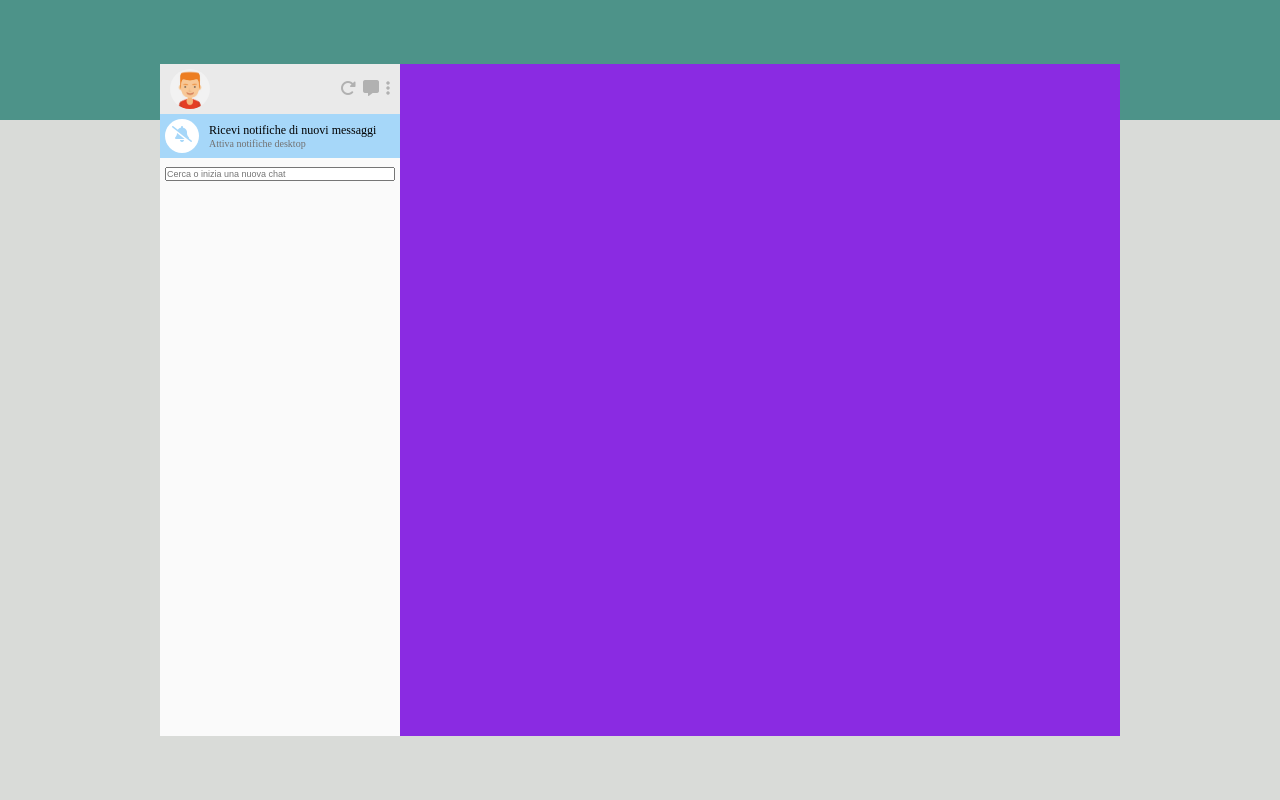
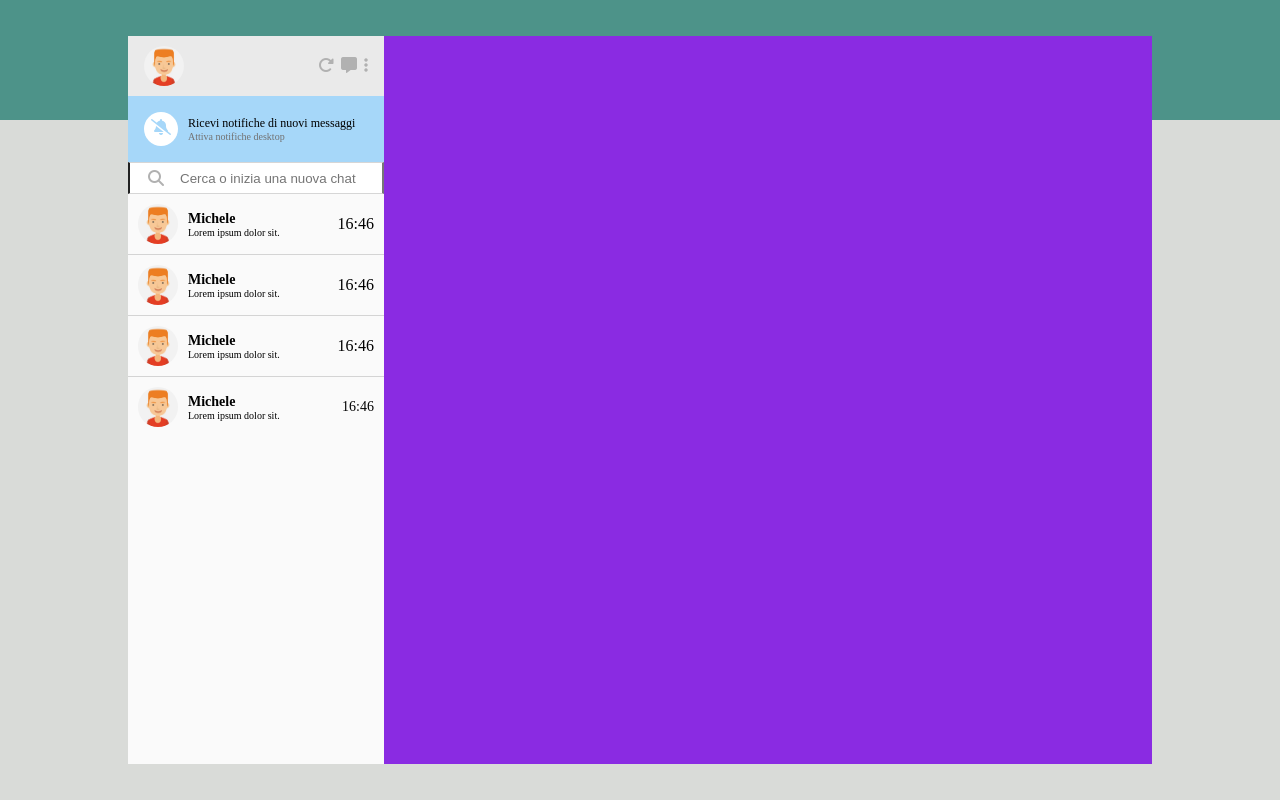
Before and after one commit to Jasczlv/html-css-boolzapp, a plain HTML site: page index.html in a window 1280 px wide. Drawn offline with Linux system fonts and the light colour scheme.

Commit message:
ADD fine barra laterale

```diff
--- a/css/style.css
+++ b/css/style.css
@@ -21,6 +21,10 @@ ol {
 
 .d-none {
     display: none;
+}
+
+.d-block {
+    display: block;
 }
 
 .bg-black {
@@ -167,12 +171,10 @@ nav.bg-blue {
     /* sidebar */
 
     .sidebar-user-profile .bg.row {
-        padding: 5px 10px;
+        padding: 10px 16px;
         align-items: center;
         justify-content: space-between;
     }
-
-
 
     .sidebar .sidebar-user-profile .bg {
         background-color: #eaeaea;
@@ -180,6 +182,8 @@ nav.bg-blue {
 
 
     .avatar {
+        flex-shrink: 0;
+        flex-grow: 0;
         height: 40px;
         aspect-ratio: 1;
         border-radius: 25px;
@@ -190,11 +194,11 @@ nav.bg-blue {
 @media screen and (min-width: 992px) {
 
     .bg-main {
-        padding: 5% 0;
+        padding: 36px 0;
     }
 
     .main-section {
-        max-width: 75%;
+        max-width: 80%;
         margin: 0 auto;
     }
 
@@ -226,7 +230,7 @@ nav.bg-blue {
     /* attiva notifiche */
 
     .attiva-notifiche{
-        padding: 5px;
+        padding: 16px;
         align-items: center;
         background-color: #a6d7f9;
     }
@@ -259,14 +263,73 @@ nav.bg-blue {
     /* sidebar search */
 
     .search-contacts {
-        padding: 5px;
+        display: flex;
+    }
+
+    .search-contacts {
+        display: block;
+    }
+
+    .search-contacts .bg {
+        position: relative;
     }
 
     .search-contacts input {
         width: 100%;
-        font-size: 9px;
+        height: 32px;
+        background-color: white;
+        border-top: 1px solid #d6d6d6;
+        border-bottom: 1px solid #d6d6d6;
+        outline: none;
+        padding-left: 50px;
+        padding-right: 10px;
     }
 
+    .fa-magnifying-glass {
+        position: absolute;
+        top: 50%;
+        left: 20px;
+        color: #b1b1b1;
+        transform: translateY(-50%);
+        pointer-events: none;
+        font-size: 16px;
+    }
+
+    /* chat preview */
+
+    .chat-preview {
+        flex-grow: 1;
+    }
+
+    .contact {
+        padding: 10px;
+    }
+
+    .contact-name {
+        font-size: 14px;
+    }
+
+    .chat-preview {
+        font-size: 10px;
+    }
+
+    .contact:last-child {
+        font-size: 14px;
+    }
+
+    .contact.row {
+        align-items: center;
+        justify-content: space-between;
+    }
+
+    .contact.row>div.row {
+        align-items: center;
+        gap: 10px;
+    }
+
+    .contact:not(:last-child) {
+        border-bottom: 1px solid rgba(161, 161, 161, 0.432);
+    }
 
     /* display none --> display */
 
@@ -277,6 +340,12 @@ nav.bg-blue {
     .sidebar-user-profile div.d-none {
         display: flex;
     }
+
+    .chat-preview {
+        display: flex;
+        flex-direction: row;
+    }
+
 }
 
 /* DEBUG */
--- a/index.html
+++ b/index.html
@@ -32,19 +32,63 @@
                                     <div><i class="fa-solid fa-bell-slash"></i></div>
                                     <div class="column">
                                         <span>Ricevi notifiche di nuovi messaggi</span>
-                                        <span>Attiva notifiche desktop</span>                                    </div>
+                                        <span>Attiva notifiche desktop</span>
+                                    </div>
                                 </div>
                             </li>
 
-                            <li class="search-contacts">
+                            <li class="search-contacts d-none">
                                 <div class="bg ">
                                     <input type="text" name="" id="" placeholder="Cerca o inizia una nuova chat">
+                                    <i class="fa-solid fa-magnifying-glass"></i>
                                 </div>
                             </li>
 
                             <li class="open-chats">
-                                <div class="bg ">
+                                <div class="bg">
+                                    <ul class="lista-contatti">
+                                        <li class="contact row">
+                                            <div class="row">
+                                                <img class="avatar" src="./img/avatar_1.jpg" alt="">
+                                                <div>
+                                                    <h3 class="contact-name">Michele</h3>
+                                                    <p class="chat-preview">Lorem ipsum dolor sit.</p>
+                                                </div>
+                                            </div>
+                                            <span>16:46</span>
+                                        </li>
+                                        <li class="contact row">
+                                            <div class="row">
+                                                <img class="avatar" src="./img/avatar_1.jpg" alt="">
+                                                <div>
+                                                    <h3 class="contact-name">Michele</h3>
+                                                    <p class="chat-preview">Lorem ipsum dolor sit.</p>
+                                                </div>
+                                            </div>
+                                            <span>16:46</span>
+                                        </li>
+                                        <li class="contact row">
+                                            <div class="row">
+                                                <img class="avatar" src="./img/avatar_1.jpg" alt="">
+                                                <div>
+                                                    <h3 class="contact-name">Michele</h3>
+                                                    <p class="chat-preview">Lorem ipsum dolor sit.</p>
+                                                </div>
+                                            </div>
+                                            <span>16:46</span>
+                                        </li>
+                                        <li class="contact row">
+                                            <div class="row">
+                                                <img class="avatar" src="./img/avatar_1.jpg" alt="">
+                                                <div>
+                                                    <h3 class="contact-name">Michele</h3>
+                                                    <p class="chat-preview">Lorem ipsum dolor sit.</p>
+                                                </div>
+                                            </div>
+                                            <span>16:46</span>
+                                        </li>
 
+                                    </ul>
                                 </div>
                             </li>
                         </ul>
@@ -52,7 +96,7 @@
                 </div>
 
                 <!-- sezione chat aperta -->
-                <div class="chat-section debug row">
+                <div class="chat-section row">
 
                     <div class="container row">
 
```
